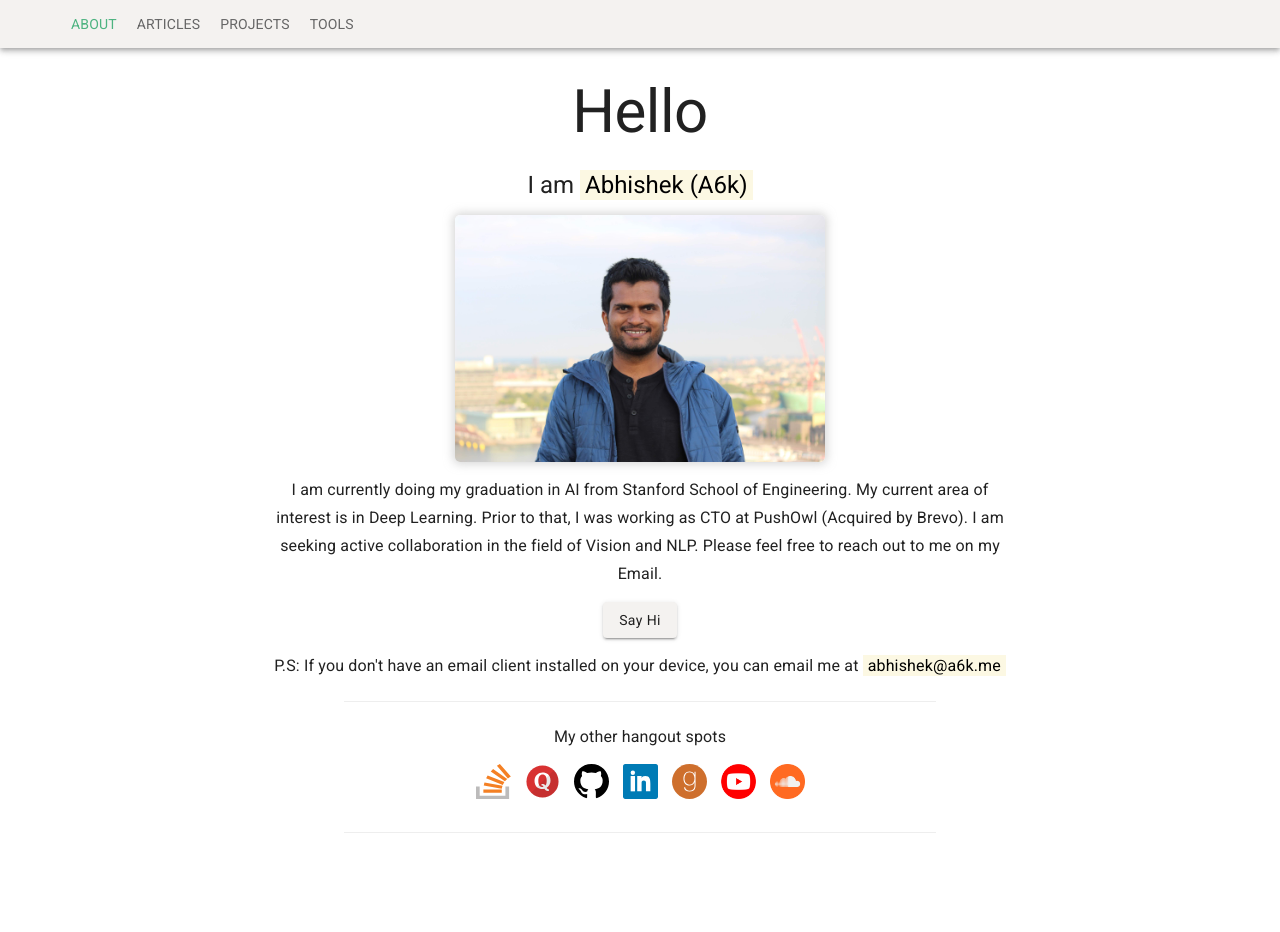
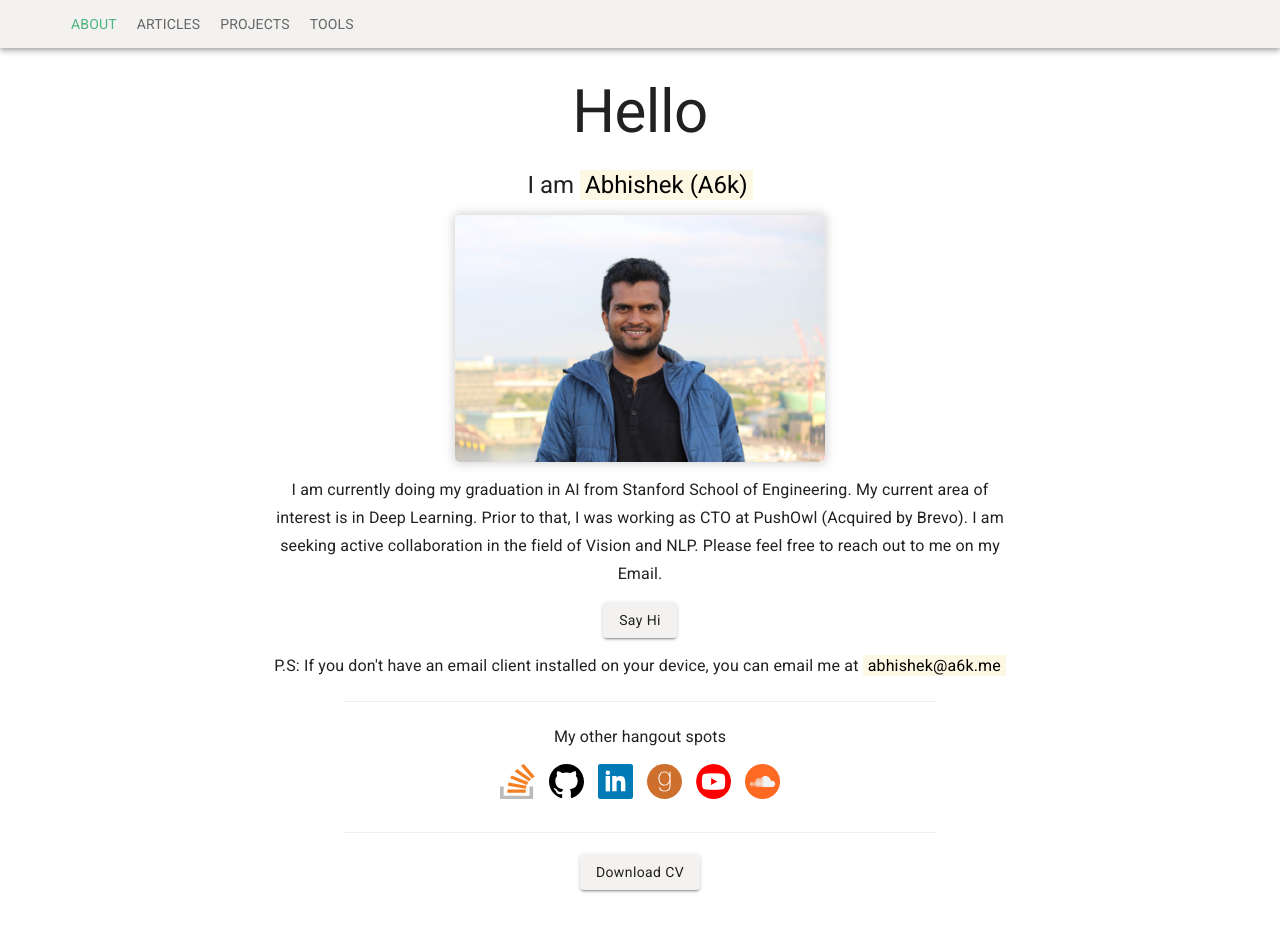
Before and after one commit to a6kme/a6kme, a Next.js app: page / in a window 1280 px wide. Shown: the top 932 px of the page. Built offline with nearby package versions, Linux system fonts and the light colour scheme.

Commit message:
added cv

```diff
--- a/components/homepage/links.jsx
+++ b/components/homepage/links.jsx
@@ -6,11 +6,6 @@ export default () => {
       alt: 'StackOverflow',
       img: '/icons/so.svg',
       href: 'https://stackoverflow.com/users/520554/abhishek'
-    },
-    {
-      alt: 'Quora',
-      img: '/icons/quora.svg',
-      href: 'https://www.quora.com/profile/Abhishek-Kumar-38'
     },
     {
       alt: 'Github',
--- a/pages/index.jsx
+++ b/pages/index.jsx
@@ -3,10 +3,10 @@ import {
   withStyles, Typography, Button
 } from '@material-ui/core';
 import PropTypes from 'prop-types';
-import Link from 'next/link';
 import withLayout from '../src/lib/with-layout';
 import { BACKGROUND_COLOR, MAX_CONTENT_WIDTH } from '../components/constants';
 import ExternalLinksAndImages from '../components/homepage/links';
+import { downloadPdf } from '../src/lib/utils';
 
 const styles = (theme) => ({
   homepage_container: {
@@ -62,6 +62,8 @@ const styles = (theme) => ({
   }
 });
 
+
+
 const Index = (props) => {
   const { classes } = props;
   return (
@@ -99,6 +101,9 @@ const Index = (props) => {
         <ExternalLinksAndImages />
       </div>
       <hr />
+      <Button variant="contained" onClick={() => downloadPdf('/cv/Abhishek_Resume.pdf', 'Abhishek_Resume.pdf')}>
+        Download CV
+      </Button>
     </div>
   );
 };
--- /dev/null
+++ b/src/lib/utils.js
@@ -0,0 +1,8 @@
+export const downloadPdf = (source_path, download_filename) => {
+    const link = document.createElement('a');
+    link.href = source_path;  // Update this path to the location of your PDF file
+    link.download = download_filename;
+    document.body.appendChild(link);
+    link.click();
+    document.body.removeChild(link);
+}
```
Also changed, not shown: pages/projects/index.jsx (+3 -10 lines), 1 other file (tests, documents, lock files or other folders).
